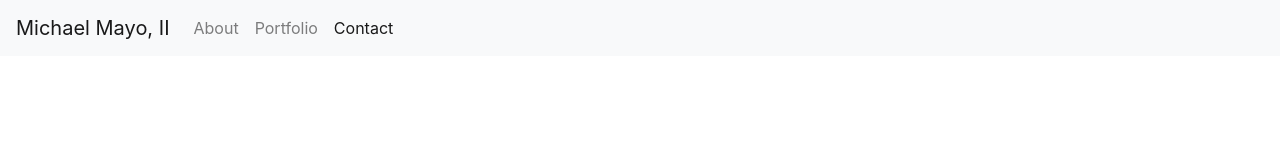
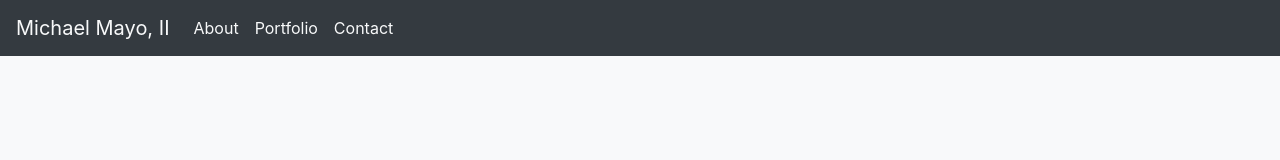
Before and after one commit to Magic-Mayo/Bootstrap-Portfolio, a plain HTML site: page contact.html in a window 1280 px wide. Drawn offline with nearby package versions, Linux system fonts and the light colour scheme.

Commit message:
changed navbar background to dark and body background to light.  changed navbar text to light

```diff
--- a/contact.html
+++ b/contact.html
@@ -7,24 +7,24 @@
     <link rel="stylesheet" href="https://stackpath.bootstrapcdn.com/bootstrap/4.3.1/css/bootstrap.min.css" integrity="sha384-ggOyR0iXCbMQv3Xipma34MD+dH/1fQ784/j6cY/iJTQUOhcWr7x9JvoRxT2MZw1T" crossorigin="anonymous">
     <title>Document</title>
 </head>
-<body>
+<body class="bg-light">
 
         <!-- Navbar with links to Home, Portfolio, and Contact pages -->
-        <nav class="navbar navbar-expand-lg navbar-light bg-light">
-                <a class="navbar-brand" href="index.html">Michael Mayo, II</a>
+        <nav class="navbar navbar-expand-lg navbar-light bg-dark">
+                <a class="navbar-brand text-light" href="index.html">Michael Mayo, II</a>
                 <button class="navbar-toggler" type="button" data-toggle="collapse" data-target="#navbarNav" aria-controls="navbarNav" aria-expanded="false" aria-label="Toggle navigation">
                   <span class="navbar-toggler-icon"></span>
                 </button>
                 <div class="collapse navbar-collapse" id="navbarNav">
                   <ul class="navbar-nav">
                     <li class="nav-item">
-                      <a class="nav-link" href="index.html">About<span class="sr-only">(current)</span></a>
+                      <a class="nav-link text-light" href="index.html">About<span class="sr-only">(current)</span></a>
                     </li>
                     <li class="nav-item">
-                      <a class="nav-link" href="portfolio.html">Portfolio</a>
+                      <a class="nav-link text-light" href="portfolio.html">Portfolio</a>
                     </li>
                     <li class="nav-item active">
-                      <a class="nav-link" href="contact.html">Contact</a>
+                      <a class="nav-link text-light" href="contact.html">Contact</a>
                     </li>
                   </ul>
                 </div>
```
Also changed, not shown: index.html (+6 -6 lines), portfolio.html (+6 -6 lines).
